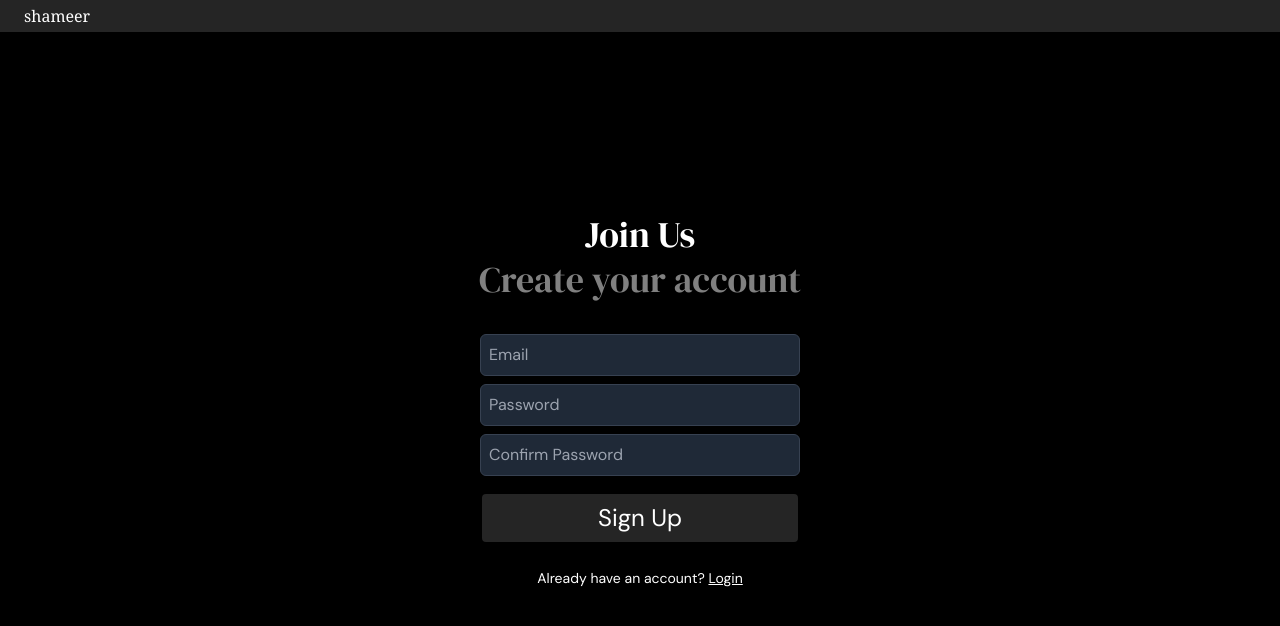
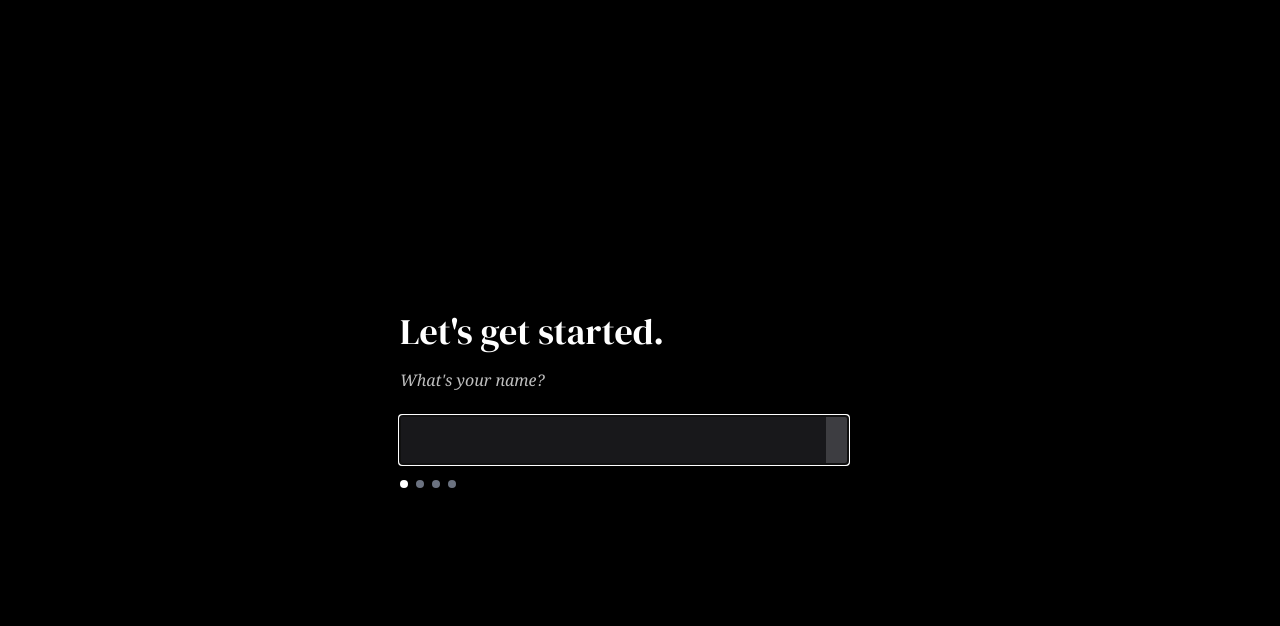
Before and after one commit to Pixelrick420/undecided, a React (Create React App) app in the folder frontend/: page /signup in a window 1280 px wide. Shown: the top 626 px of the page. Built offline with nearby package versions, Linux system fonts and the light colour scheme.

Commit message:
4 question sign up page

```diff
--- a/frontend/src/App.jsx
+++ b/frontend/src/App.jsx
@@ -1,7 +1,7 @@
 import { Routes, Route } from "react-router-dom";
 import { WelcomePage } from "./pages/welcomePage.jsx";
 import { LoginPage } from "./pages/loginPage.jsx";
-import { SignUpPage } from "./pages/signUpPage.jsx"; // New page
+import { SignUpPage } from "./pages/signUpPage.jsx";
 import "./index.css";
 
 function App() {
@@ -10,7 +10,7 @@ function App() {
       <Routes>
         <Route path="/" element={<WelcomePage />} />
         <Route path="/login" element={<LoginPage />} />
-        <Route path="/signup" element={<SignUpPage />} /> {/* SignUp Route */}
+        <Route path="/signup" element={<SignUpPage />} />
       </Routes>
     </div>
   );
--- a/frontend/src/index.css
+++ b/frontend/src/index.css
@@ -8,8 +8,19 @@ body {
   margin: 0;
   font-family: "DM Sans", sans-serif;
   -webkit-font-smoothing: antialiased;
+  -moz-osx-font-smoothing: grayscale;
+}
 
-  -moz-osx-font-smoothing: grayscale;
+.gradient{
+  border-radius: 0.175rem;
+  text-align: left;
+  border-color: #252525;
+  color: #ffffff;
+  padding: 0.75rem;
+  max-width: 28rem;
+  width: 100%;
+  margin-left: 20rem;
+  background: linear-gradient(to right, #18181b 95%, #3d3d41 5%);
 }
 
 h1,
--- a/frontend/src/pages/signUpPage.jsx
+++ b/frontend/src/pages/signUpPage.jsx
@@ -1,47 +1,73 @@
+import { useState } from "react";
+
 export const SignUpPage = () => {
-    const customGray = "#252525";
+  const questions = [
+    "What's your name?",
+    "What's your email?",
+    "Create a password",
+    "Already got an event? Enter the code here!"
+  ];
+
+  const [currentQuestion, setCurrentQuestion] = useState(0);
+  const [inputValue, setInputValue] = useState("");
+
+  const handleInputChange = (e) => setInputValue(e.target.value);
+
+  const handleKeyPress = (e) => {
+    if (e.key === 'Enter' && inputValue.trim() !== "") {
+      handleNextQuestion();
+    } else if (e.key === 'ArrowRight') {
+      handleNextQuestion();
+    } else if (e.key === 'ArrowLeft') {
+      handlePreviousQuestion();
+    }
+  };
+
+  const handleNextQuestion = () => {
+    if (inputValue.trim() !== "" || currentQuestion === 0) {
+      setInputValue("");
+      if (currentQuestion < questions.length - 1) {
+        setCurrentQuestion(currentQuestion + 1);
+      }
+    }
+  };
+
+  const handlePreviousQuestion = () => {
+    if (currentQuestion > 0) {
+      setCurrentQuestion(currentQuestion - 1);
+      setInputValue("");
+    }
+  };
 
   return (
-      <div className="flex flex-col justify-center items-center h-screen text-center bg-black text-white">
-        <div
-          style={{ backgroundColor: customGray }}
-          className="w-full h-8 absolute top-0 p-1">
-          <p className="text-left ml-5 text-base font-serif">shameer</p>
-        </div>
-        <h1 className="text-4xl leading-tight mb-4">
-          Join Us
-          <br />
-          <span className="opacity-50 inline-block">Create your account</span>
-        </h1>
-        <div className="mt-4 w-full max-w-xs">
+    <div className="flex flex-col justify-center items-start h-screen text-left bg-black text-white px-6 md:px-20">
+      <h1 className="ml-80 text-3xl md:text-4xl mb-4">Let's get started.</h1>
+
+      <h2 className="ml-80 text-sm md:text-base font-serif italic opacity-75 mb-6">
+        {questions[currentQuestion]}
+      </h2>
+
       <input
         type="text"
-            placeholder="Email"
-            className="w-full mb-2 p-2 bg-gray-800 text-white border border-gray-700 rounded-md"
+        value={inputValue}
+        onChange={handleInputChange}
+        onKeyDown={handleKeyPress}
+        className="ml-80 w-full max-w-md p-3 text-white border-custom-gray rounded-md text-left input-gradient"
+        class='gradient'
+        autoFocus
       />
-          <input
-            type="password"
-            placeholder="Password"
-            className="w-full mb-2 p-2 bg-gray-800 text-white border border-gray-700 rounded-md"
+
+      <div className="ml-80 flex justify-start mt-4 space-x-2">
+        {Array(4)
+          .fill(0)
+          .map((_, index) => (
+            <span
+              key={index}
+              className={`h-2 w-2 rounded-full ${
+                index === currentQuestion ? "bg-white" : "bg-gray-500"
+              }`}
             />
-          <input
-            type="password"
-            placeholder="Confirm Password"
-            className="w-full mb-4 p-2 bg-gray-800 text-white border border-gray-700 rounded-md"
-          />
-          <button
-            style={{ backgroundColor: customGray }}
-            className="w-full p-2 text-2xl border-2 border-black rounded-md">
-            Sign Up
-          </button>
-        </div>
-        <div className="mt-6">
-          <p className="text-sm">
-            Already have an account?{" "}
-            <a href="/login" className="underline">
-              Login
-            </a>
-          </p>
+          ))}
       </div>
     </div>
   );
```
Also changed, not shown: 1 other file (tests, documents, lock files or other folders). Lines whose indentation alone changed are shown as unchanged.
